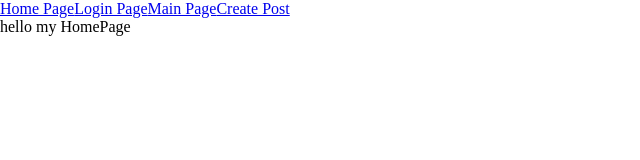
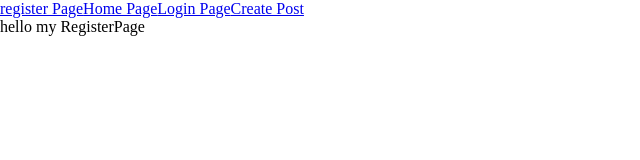
Before and after one commit to j9972/MyBlog, a React (Create React App) app in the folder client/: page / in a window 1280 px wide. Shown: the top 160 px of the page, without its empty margins (0-640 px from the left). Built offline with nearby package versions, Linux system fonts and the light colour scheme.

Commit message:
조정중

```diff
--- a/client/src/App.js
+++ b/client/src/App.js
@@ -3,7 +3,7 @@ import {BrowserRouter as Router, Route} from 'react-router-dom';
 import './App.css';
 import LoginPage from './pages/LoginPage';
 import HomePage from './pages/HomePage';
-import MainPage from './pages/MainPage';
+import RegisterPage from './pages/RegisterPage';
 import CreatePost from './pages/CreatePost';
 import Post from './pages/Post';
 
@@ -12,21 +12,20 @@ function App() {
     <>
       <div className="navbar">
         <div className="links">
-        <a href="/">Home Page</a>
+          <a href="/">register Page</a>
+          <a href="/home">Home Page</a>
           {/* homepage */}
           <a href="/loginpage">Login Page</a>
           {/* loginpage */}
-          <a href="/mainpage">Main Page</a>
-          {/* post올라간거 보이는 곳 */}
           <a href="/createpost">Create Post</a>
           {/* post 쓰는 페이지 */}
         </div>
       </div>
 
       <Router>
-        <Route path="/" exact render={(props) => <HomePage />} />
+        <Route path="/" exact render={(props) => <RegisterPage />} />
+        <Route path="/homepage" exact render={(props) => <HomePage />} />
         <Route path="/loginpage" exact render={(props) => <LoginPage />} />
-        <Route path="/mainpage" exact render={(props) => <MainPage />} />
         <Route path="/createpost" render={(props) => <CreatePost />} />
         <Route path="/post/:postId" render={(props) => <Post />} />
       </Router>
--- /dev/null
+++ b/client/src/pages/RegisterPage.js
@@ -0,0 +1,9 @@
+import React from 'react';
+
+export default function RegisterPage() {
+    return (
+        <div className="RegisterPage" >
+            hello my RegisterPage
+        </div>
+    )
+}
--- a/client/src/pages/mainpage.js
+++ /dev/null
@@ -1,9 +0,0 @@
-import React from 'react';
-
-export default function MainPage() {
-    return (
-        <div className="MainPage" >
-            hello my MainPage
-        </div>
-    )
-}
```
Also changed, not shown: 1 other file (tests, documents, lock files or other folders).
